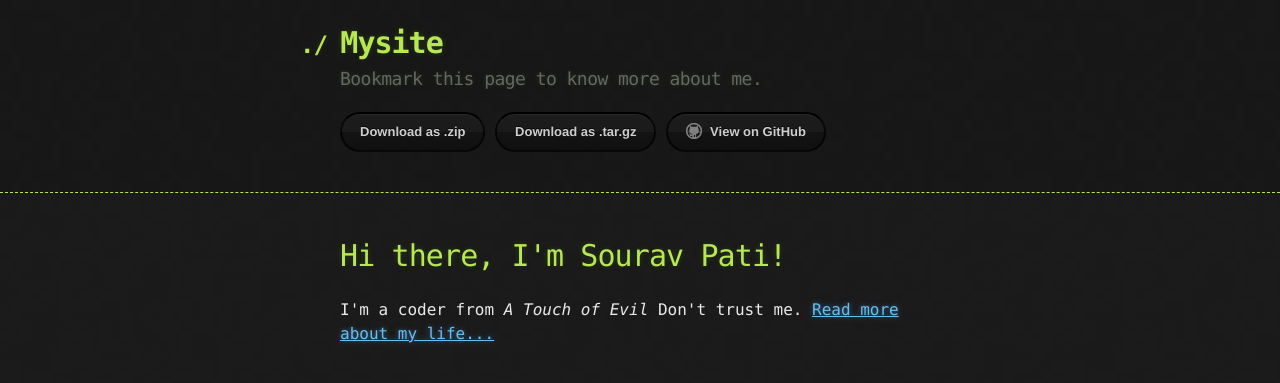
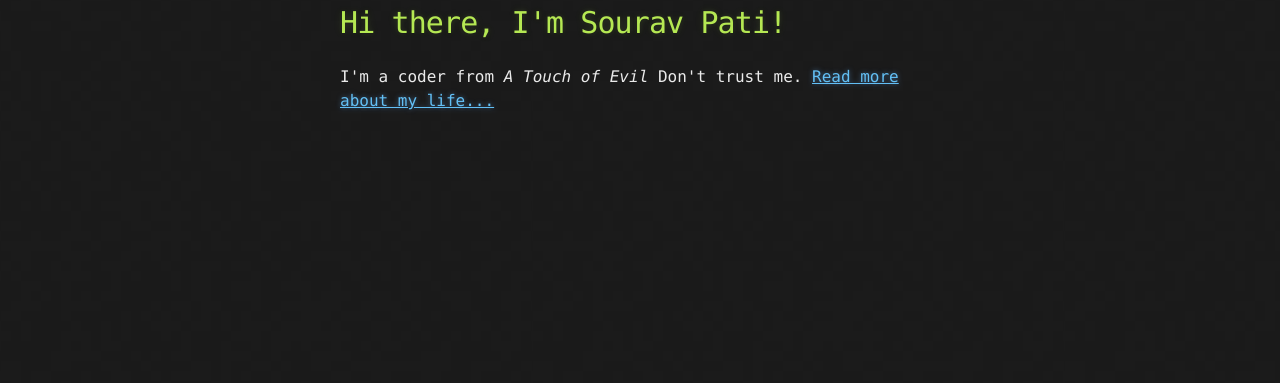
Before and after one commit to souravpati/souravpati.github.io, a Jekyll site: the page built from index.md, in a window 1280 px wide. Shown: the top 383 px of the page. Built offline with Jekyll 4.4.1, drawn with Linux system fonts in a browser that asks for light colours.

Commit message:
Update default.html

```diff
--- a/_layouts/default.html
+++ b/_layouts/default.html
@@ -10,20 +10,7 @@
 
   <body>
 
-    <header>
-      <div class="container">
-        <h1>{{ site.title | default: site.github.repository_name }}</h1>
-        <h2>{{ site.description | default: site.github.project_tagline }}</h2>
 
-        <section id="downloads">
-          {% if site.show_downloads %}
-            <a href="{{ site.github.zip_url }}" class="btn">Download as .zip</a>
-            <a href="{{ site.github.tar_url }}" class="btn">Download as .tar.gz</a>
-          {% endif %}
-          <a href="{{ site.github.repository_url }}" class="btn btn-github"><span class="icon"></span>View on GitHub</a>
-        </section>
-      </div>
-    </header>
 
     <div class="container">
       <section id="main_content">
```
